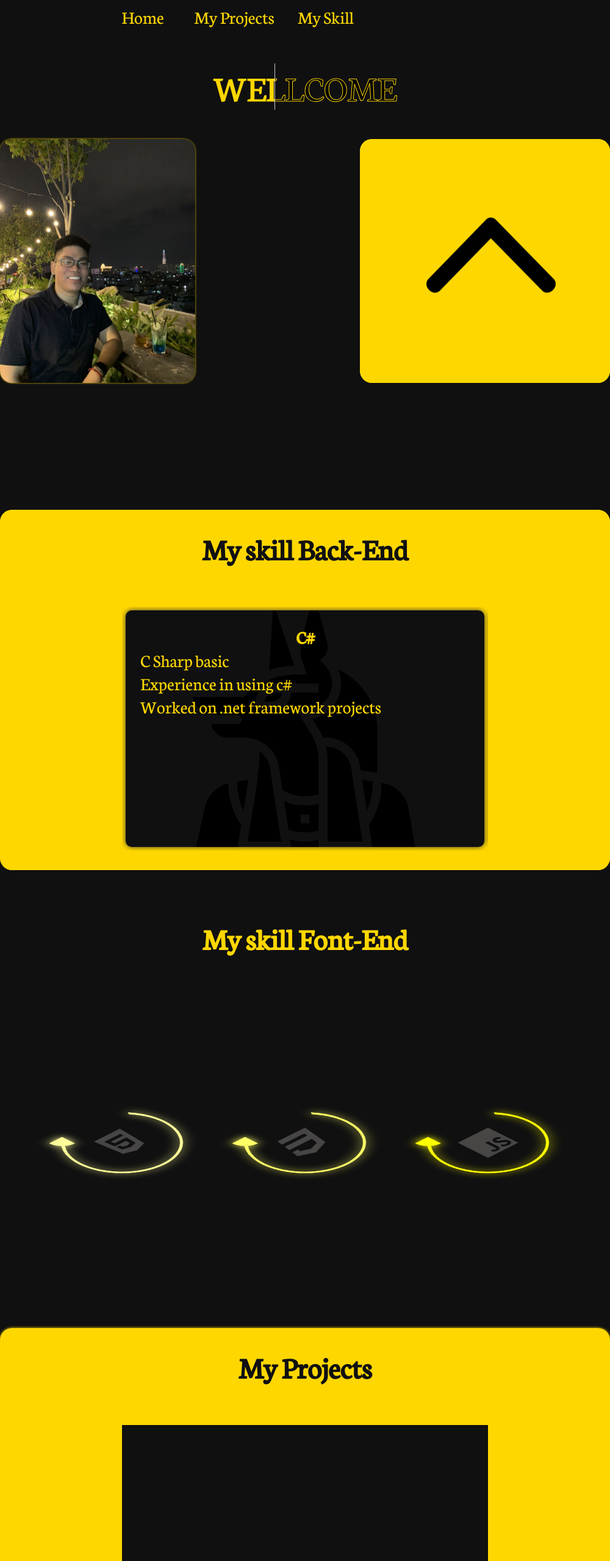
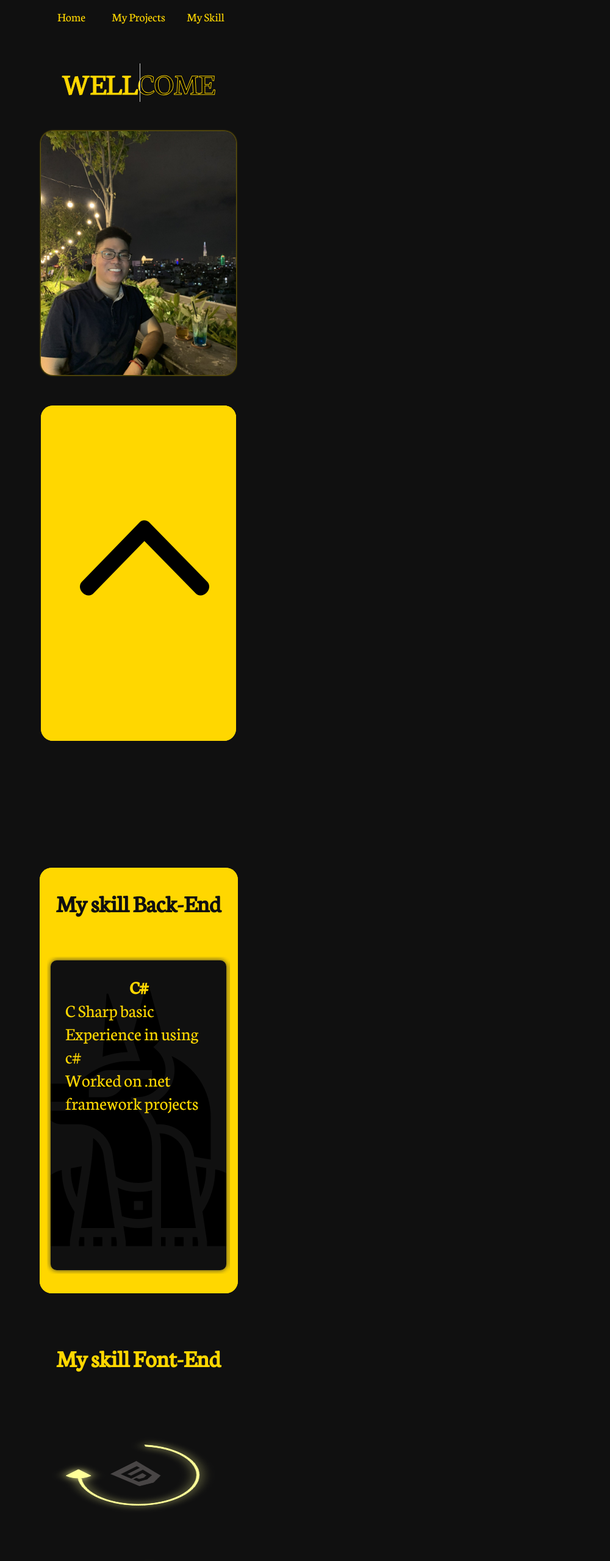
Before and after one commit to MAITIENDAT/your-github-td.github.io, a plain HTML site: page index.html in a window 768 px wide. Shown: the top 2560 px of the page at 61% size, 1000 px wide, since content can reach past the window. Drawn offline with Linux system fonts and the light colour scheme.

Commit message:
update responsive

```diff
--- a/responsive.css
+++ b/responsive.css
@@ -5,8 +5,140 @@
 }
 
 /* Tablet */
-@media (min-width:740px) and (max-width: 1023)
+@media (min-width:740px) and (max-width: 1023px)
 {
+    header{
+        width: auto;
+    }
+
+    .header-top ul li a {
+        font-size: 20px;
+    }
+
+    li
+    {
+        width: 110px;
+        height: 50px;
+    }
+
+    .wellcom
+    {
+        align-items: center;
+        font-size: 50px;
+    }
+
+    .wellcom::before
+    {
+        content: attr(data-text);
+        position: absolute;
+        top: 0;
+        left: auto;
+        width: 0%;
+        height: 100%;
+        color: #FFD700;
+        -webkit-text-stroke: 0 #FFD700;
+        overflow: hidden;
+        border-right: 1px solid #ccc;
+        animation: animte 2s linear infinite;
+        -webkit-animation: animate 2s linear infinite;
+    }
+
+    @keyframes animate
+    {
+        0%{
+            width: 0;
+        }
+
+        100%{
+            width: 56%;
+        }
+
+    }
+
+    .container-sumary
+    {
+        margin: 20px 20px;
+        width: 414px;
+        align-items: center;
+        display:flex;
+        height: 1000px;
+        flex-direction: column;
+    }
+
+    .introduction
+    {
+        width: 320px;
+        background-color:#FFD700 ;
+        border-radius: 20px;
+        padding-left: 20px;
+        height: 550px;
+    }
+
+    .introduction:before {
+        width: 300px;
+        height:500px ;
+    }
+
+    .section {
+        width: 325px;
+        align-items: center;
+    }
+
+    .section h2 {
+        font-size: 40px;
+    }
+
+    .Skill {
+        width: 300px;
+        height: 520px;
+    }
+
+
+    .section-2 {
+        width: 325px;
+        /* margin: 1rem 1rem; */
+        align-items: center;
+    }
+
+
+    .section-2 h2 {
+        font-size: 40px;
+    }
+
+    .skill-fe {
+        width: 300px;
+        height: 80vh;
+        margin: 1rem 1rem;
+    }
+
+    .skill-fe ul{
+        flex-direction: column;
+        justify-content: center;
+        width: 300px;
+        height: 600px;
+    }
+
+    .section-3 {
+        position: relative;
+        width: 325px;
+        height: auto;
+        align-items: center;
+    }
+
+    .section-3 h2 {
+        font-size: 40px;
+
+    }
+
+    .project {
+        width: 298px;
+        height: 500px;
+    }
+
+    footer {
+       align-items: center;
+    }
+
 
 }
 
```
